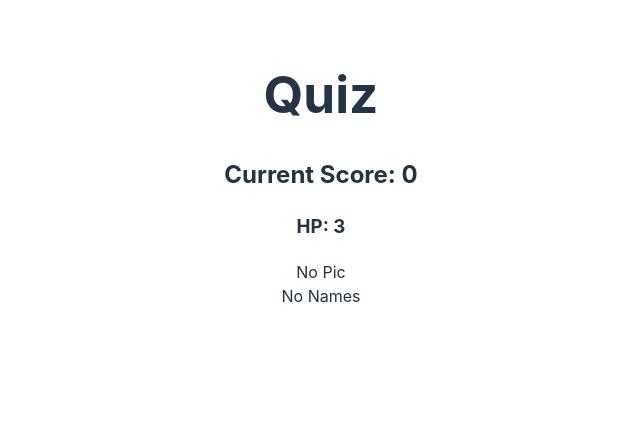
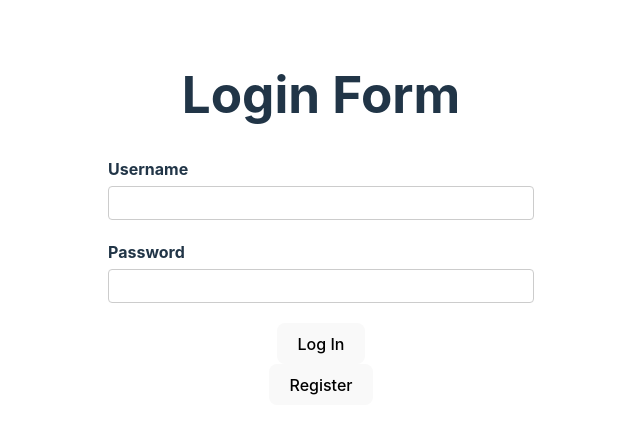
Before and after one commit to SquirtleDan/PokemonDictionary, a React (Vite) app in the folder client/vite-project/: page / in a window 1280 px wide. Shown: the top 434 px of the page, without its empty margins (319-959 px from the left). Built offline with nearby package versions, Linux system fonts and the light colour scheme; no server answers.

Commit message:
fix:match the development branch

```diff
--- a/client/vite-project/src/App.jsx
+++ b/client/vite-project/src/App.jsx
@@ -1,16 +1,21 @@
 import './App.css'
-// import { LoginForm } from './components/LoginForm'
-// import { RegistrationForm } from './components/RegistrationForm'
-import { Quiz } from './components/Quiz'
+import LoginForm from './components/LoginForm'
+import RegistrationForm from './components/RegistrationForm'
+import { BrowserRouter as Router, Routes, Route } from "react-router-dom";
+
 
 function App() {
 
 
   return (
-    <div>
-      <Quiz />
-    </div>
-  )
+    <Router>
+      <Routes>
+      <Route path='/' element={ <LoginForm /> } />
+      <Route path="registration" element={ <RegistrationForm/> } />
+      </Routes>
+  </Router>
+  );
+
 }
 
 export default App
```
